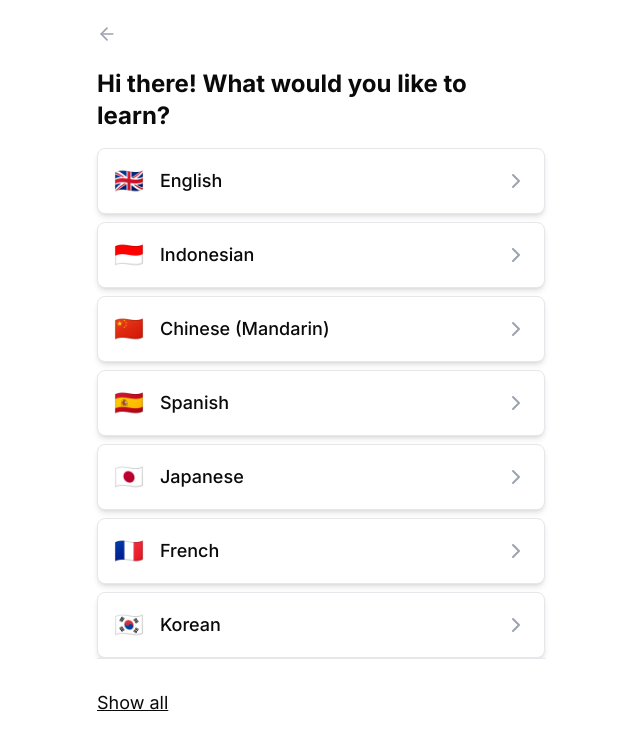
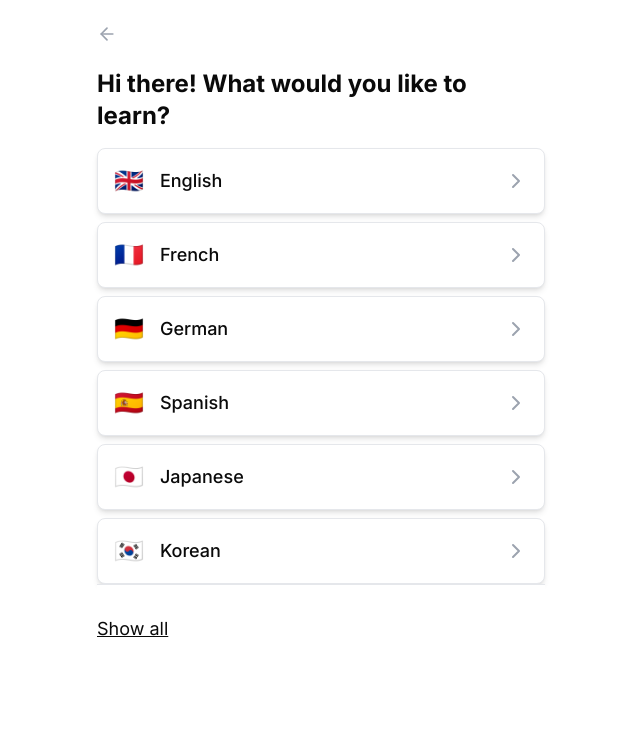
Before and after one commit to fatjan/tutorly, a Next.js app: page /language-selection in a window 1280 px wide. Shown: the top 750 px of the page, without its empty margins (319-959 px from the left). Built offline with nearby package versions, Linux system fonts and the light colour scheme.

Commit message:
improve language selection

```diff
--- a/app/(pick-language)/language-selection/page.js
+++ b/app/(pick-language)/language-selection/page.js
@@ -1,4 +1,6 @@
 'use client';
+
+import { useState } from 'react';
 import { useRouter } from 'next/navigation';
 import { LanguageCard, LanguageCardContent } from '@/components/LanguageCard';
 import { ArrowLeft,ChevronRight } from 'lucide-react';
@@ -7,18 +9,34 @@ export default function LanguageSelectionPage() {
   const router = useRouter();
 
   const languages = [
-    { code: "en", name: "English", flag: "🇬🇧" },
-    { code: "id", name: "Indonesian", flag: "🇮🇩" },
-    { code: "zh", name: "Chinese (Mandarin)", flag: "🇨🇳" },
-    { code: "es", name: "Spanish", flag: "🇪🇸" },
-    { code: "ja", name: "Japanese", flag: "🇯🇵" },
-    { code: "fr", name: "French", flag: "🇫🇷" },
-    { code: "ko", name: "Korean", flag: "🇰🇷" },
+    { name: "English", flag: "🇬🇧" },
+    { name: "French", flag: "🇫🇷" },
+    { name: "German", flag: "🇩🇪" },
+    { name: "Spanish", flag: "🇪🇸" },
+    { name: "Japanese", flag: "🇯🇵" },
+    { name: "Korean", flag: "🇰🇷" },
+    { name: "Indonesian", flag: "🇮🇩" },
+    { name: "Malaysian", flag: "🇲🇾" },
+    { name: "Chinese (Mandarin)", flag: "🇨🇳" },
+    { name: "Italian", flag: "🇮🇹" },
+    { name: "Dutch", flag: "🇳🇱" },
+    { name: "Portuguese", flag: "🇵🇹" },
+    { name: "Russian", flag: "🇷🇺" },
+    { name: "Arabic", flag: "🇸🇦" },
+    { name: "Thai", flag: "🇹🇭" },
+    { name: "Vietnamese", flag: "🇻🇳" },
   ];
 
   const switchLanguage = () => {
     router.replace('language-selection');
   };
+
+  const initLanguages = languages.slice(0, 6);
+  const [showLanguages, setShowLanguages] = useState(initLanguages);
+
+  const setAllLanguages = () => {
+    setShowLanguages(languages);
+  }
 
   return (
     <div className="min-h-screen bg-white px-4 py-6">
@@ -31,9 +49,9 @@ export default function LanguageSelectionPage() {
         </button>
         <h1 className="text-2xl font-bold mb-4">Hi there! What would you like to learn?</h1>
         <div className="space-y-2">
-          {languages.map((language) => (
+          {showLanguages.map((language, index) => (
             <LanguageCard
-              key={language.code}
+              key={index}
               className="border rounded-md shadow-sm"
               onClick={() => switchLanguage(language.code)}
             >
@@ -50,7 +68,7 @@ export default function LanguageSelectionPage() {
           ))}
         </div>
         <div className="bottom-0 left-0 bg-white border-t pt-4">
-          <button className="w-full h-14 text-left">
+          <button className="w-full h-14 text-left" onClick={setAllLanguages}>
             <span className="text-lg underline">Show all</span>
           </button>
         </div>
--- a/components/LanguageSelection.js
+++ /dev/null
@@ -1,45 +0,0 @@
-import React from "react";
-import { Card, CardContent } from "@/components/ui/card/Card";
-import { ChevronLeft, ChevronRight } from "lucide-react";
-
-const LanguageSelectionPage = () => {
-  const languages = [
-    { name: "English", flag: "🇬🇧" },
-    { name: "Indonesian", flag: "🇮🇩" },
-    { name: "Chinese (Mandarin)", flag: "🇨🇳" },
-    { name: "Spanish", flag: "🇪🇸" },
-    { name: "Japanese", flag: "🇯🇵" },
-    { name: "French", flag: "🇫🇷" },
-    { name: "Korean", flag: "🇰🇷" },
-  ];
-
-  return (
-    <div className="min-h-screen bg-white px-4 py-6">
-      <div className="max-w-md mx-auto">
-        <button
-          className="text-gray-500 mb-6"
-          onClick={() => router.back()}
-        >
-          <ChevronLeft className="mr-2" />
-        </button>
-        <h1 className="text-2xl font-bold mb-4">Hi there! What would you like to learn?</h1>
-        <div className="space-y-2">
-          {languages.map((language, index) => (
-            <Card key={index} className="border rounded-md shadow-sm">
-              <CardContent className="flex items-center justify-between p-4">
-                <div className="flex items-center">
-                  <span className="text-2xl mr-4">{language.flag}</span>
-                  <span className="text-lg font-medium">{language.name}</span>
-                </div>
-                <ChevronRight className="text-gray-400" />
-              </CardContent>
-            </Card>
-          ))}
-        </div>
-        <button className="text-blue-500 mt-6">Show all</button>
-      </div>
-    </div>
-  );
-};
-
-export default LanguageSelectionPage;
--- a/components/LanguageSwitcher.js
+++ b/components/LanguageSwitcher.js
@@ -1,6 +1,6 @@
 'use client';
 import { useRouter } from 'next/navigation';
-import { ChevronRight } from 'lucide-react';
+import { ChevronDown } from 'lucide-react';
 
 export default function LanguageSwitcher() {
   const router = useRouter();
@@ -21,7 +21,7 @@ export default function LanguageSwitcher() {
     >
       <span className="text-2xl">{currentLanguage.flag}</span>
       <span className="text-lg font-medium">{currentLanguage.name}</span>
-      <ChevronRight className="h-5 w-5 text-gray-400" />
+      <ChevronDown className="h-5 w-5 text-black-400" />
     </button>
   );
 }
--- a/components/TutorCard.js
+++ b/components/TutorCard.js
@@ -37,7 +37,7 @@ export default function TutorCard({ tutor, onClick }) {
             <div className="flex flex-col items-left">
               <div className="text-sm text-black-500 font-bold">{tutor.rating} ★</div>
               <div className="text-sm text-gray-500">
-                {tutor.reviews} reviews
+                {tutor.numberOfReviews} reviews
               </div>
             </div>
           </div>
```
